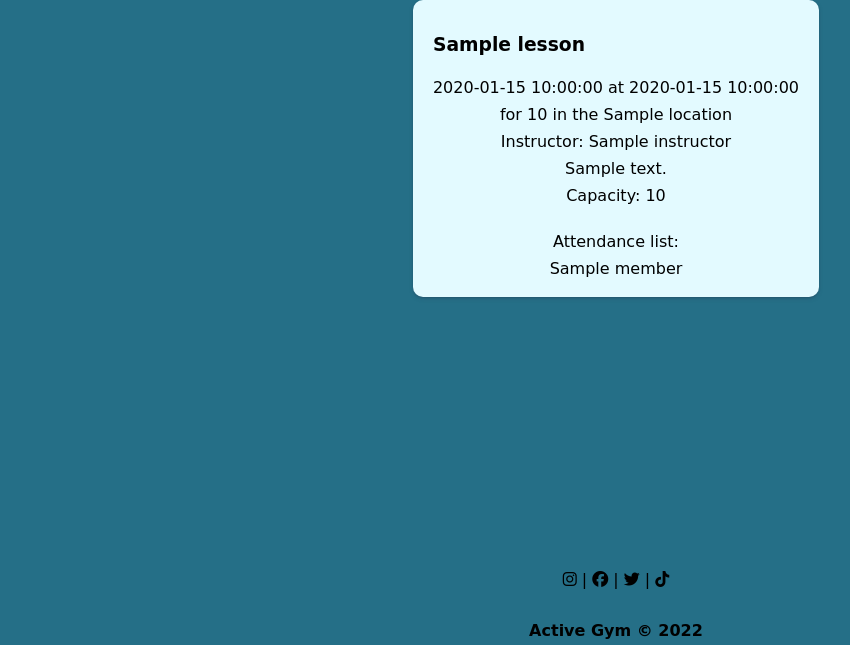
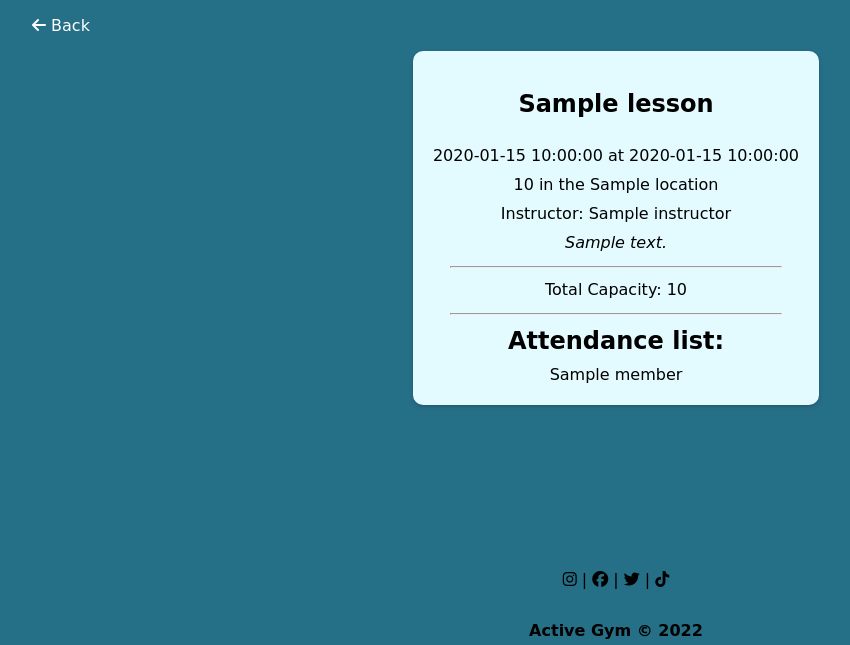
Before and after one commit to HelenLangers/CC_Gym_App_Project, a Flask app: page /classes/1 in a window 1280 px wide. Shown: the part 136-781 px from the top of the page, without its empty margins (24-874 px from the left). Run offline with Flask 2, Linux system fonts and the light colour scheme; a database or web service that is not in the repository returns one stand-in record (values such as "Sample title"); some libraries are stand-ins or nearby versions; some web fonts are replaced.

Commit message:
one lesson view complete

```diff
--- a/static/style.css
+++ b/static/style.css
@@ -129,6 +129,46 @@ main {
     text-decoration: none;
 }
 
+.back-arrow {
+    color: white;
+    text-decoration: none;
+}
+
+.one-lesson-block {
+    display: flex;
+    flex-direction: column;
+    justify-content: center;
+    align-items: center;
+    padding: 15px 20px;
+    border-radius: 10px;
+    background-color: #E3FAFF;
+    box-shadow: rgb(50 50 93 / 25%) 0px 2px 5px -1px, rgb(0 0 0 / 30%) 0px 1px 3px -1px;
+    max-width: 50%;
+}
+
+.one-lesson-block hr {
+    width: 90%;
+    color: rgb(150, 132, 27)
+}
+
+.one-lesson-block p {
+    margin-top: 4px;
+    margin-bottom: 6px;
+}
+.one-lesson-block a {
+    color: black;
+    text-decoration: none;
+}
+
+.description {
+    font-style: italic;
+}
+
+.attendance-title {
+    font-size: 1.5rem;
+    font-weight: bold;
+}
+
 footer {
     padding: 1rem;
     display: flex;
--- a/templates/lesson/onelesson.html
+++ b/templates/lesson/onelesson.html
@@ -3,18 +3,22 @@
 {% block content %}
 
 <section>
+    <div>
+        <p><a href="/classes" class="back-arrow"><i class="fa-solid fa-arrow-left"></i> Back</a></p>
+    </div>
     <div class="container">
-        <div class="dashboard">
-        <h3>{{ lesson.title }}</h3>
+        <div class="one-lesson-block">
+        <h3 class="attendance-title">{{ lesson.title }}</h3>
         <p>{{ lesson.date }} at {{ lesson.time }}</p>
-        <p>for {{ lesson.duration }} in the {{ lesson.location }}</p>
+        <p>{{ lesson.duration }} in the {{ lesson.location }}</p>
         <p>Instructor: {{ lesson.instructor }}</p>
-        <p>{{ lesson.description }}</p>
-        <p>Capacity: {{ lesson.capacity }}</p>
-        <br>
-        <p>Attendance list:</p>
+        <p class="description">{{ lesson.description }}</p>
+        <hr>
+        <p>Total Capacity: {{ lesson.capacity }}</p>
+        <hr>
+        <p class="attendance-title">Attendance list:</p>
         {% for member in members %}
-            <p>{{ member.name }}</p>
+            <p><a href="/members/{{ member.id }}">{{ member.name }}</a></p>
         {% endfor %}
         </div>
     </div>
```
